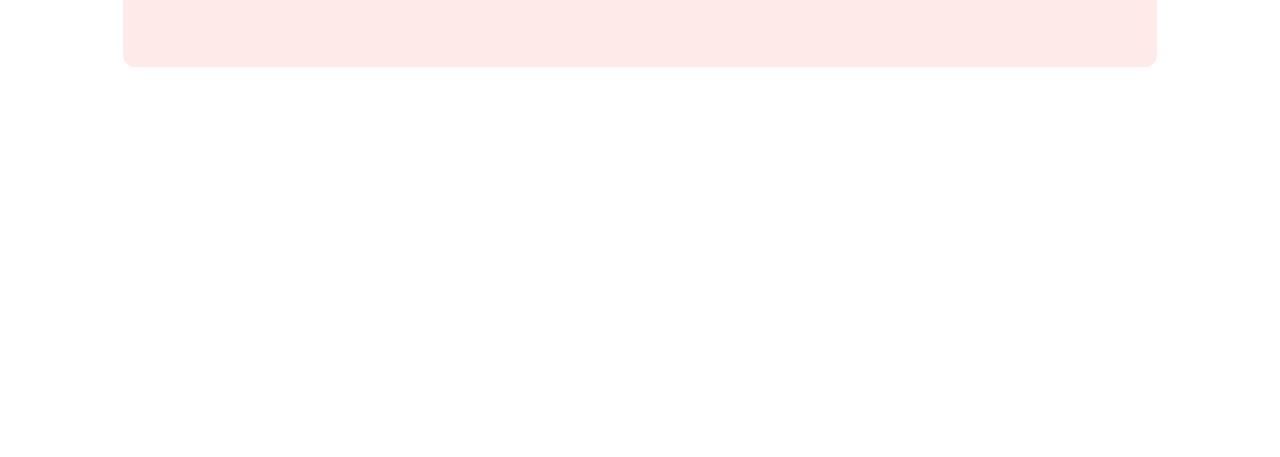
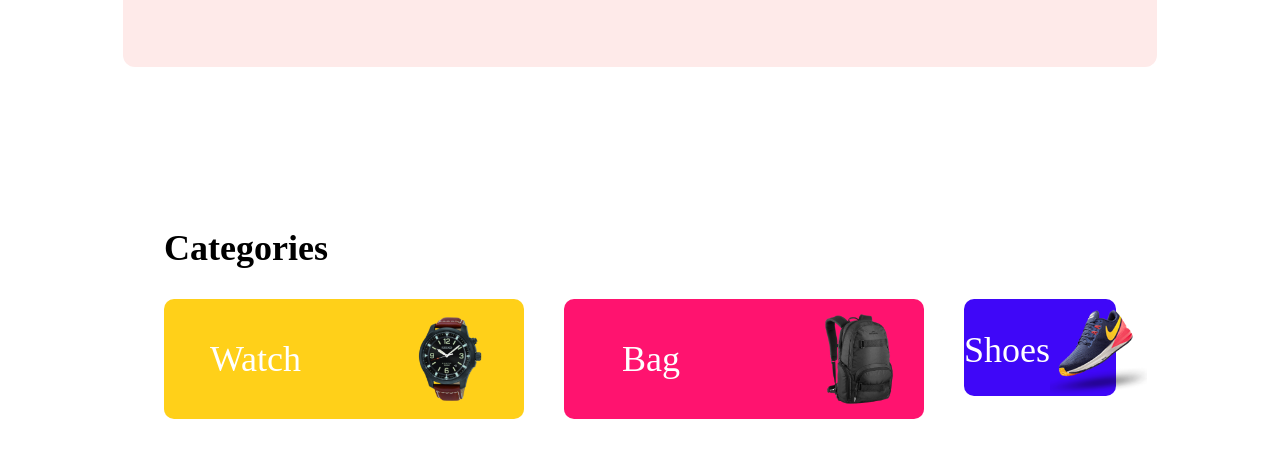
Before and after one commit to habibsunny204/ecom-panda, a plain HTML site: page index.html in a window 1280 px wide. Shown: the part 603-1060 px from the top of the page. Before the commit the page ends 800 px from the top, so only its background shows below. Drawn offline with Linux system fonts and the light colour scheme.

Commit message:
added container

```diff
--- a/index.html
+++ b/index.html
@@ -34,11 +34,28 @@
                 <button class="btn-primary">Buy now</button>
             </div>
             <img src="assets/images/banner-images/tv.png" alt="">
-
         </div>
     </header>
     <main>
-
+        <section class="section-1">
+            <h1>Categories</h1>
+            <div class="category-images">
+                <div class="watch">
+                    <h1>Watch</h1>
+                    <div class="i">
+                        <img src="/assets/images/categories/watch.png" alt="">
+                    </div>
+                </div>
+                <div class="bag">
+                    <h1>Bag</h1>
+                    <img src="/assets/images/categories/bag.png" alt="">
+                </div>
+                <div class="shoes">
+                    <h1>Shoes</h1>
+                    <img src="/assets/images/categories/shoes.png" alt="">
+                </div>
+            </div>
+        </section>
     </main>
     <footer>
 
--- a/styles/css.css
+++ b/styles/css.css
@@ -81,3 +81,67 @@ button{
     background-color: black;
     color: white;
 }
+
+/* main */
+main{
+    padding: 65px 156px 95px 156px;
+}
+.category-images{
+    display: flex;
+    justify-content: space-between;
+}
+h1 {
+    font-weight: 600;
+    font-size: 36px;
+}
+.watch h1, .shoes h1, .bag h1{
+    font-size: 36px;
+    font-weight: 500;
+}
+.i img{
+   width: 100%;
+   height: 100%;
+   margin: 0;
+}
+.i{
+    width: 88.79px;
+    height: 90px;
+    margin: 15px 28.79px 15px 0px;
+}
+.watch h1{
+    margin: auto 77px auto 46px;
+}
+.watch{
+    display: flex;
+    justify-content: space-between;
+    width: 360px;
+    height: 120px;
+    background-color: #FFD019;
+    color: white;
+    border-radius: 10px;
+}
+.bag img{
+    width: 94px;
+    height: 94px;
+    margin: 13px 18px 13px 116px;
+}
+.bag h1{
+    margin: auto 0px auto 58px;
+}
+.bag{
+    display: flex;
+    justify-content: space-between;
+    width: 360px;
+    height: 120px;
+    background-color: #FF136F;
+    color: white;
+    border-radius: 10px;
+}
+.shoes{
+    display: flex;
+    width: 152px;
+    height: 97px;
+    background-color: #3F07F8;
+    color: white;
+    border-radius: 10px;
+}
```
